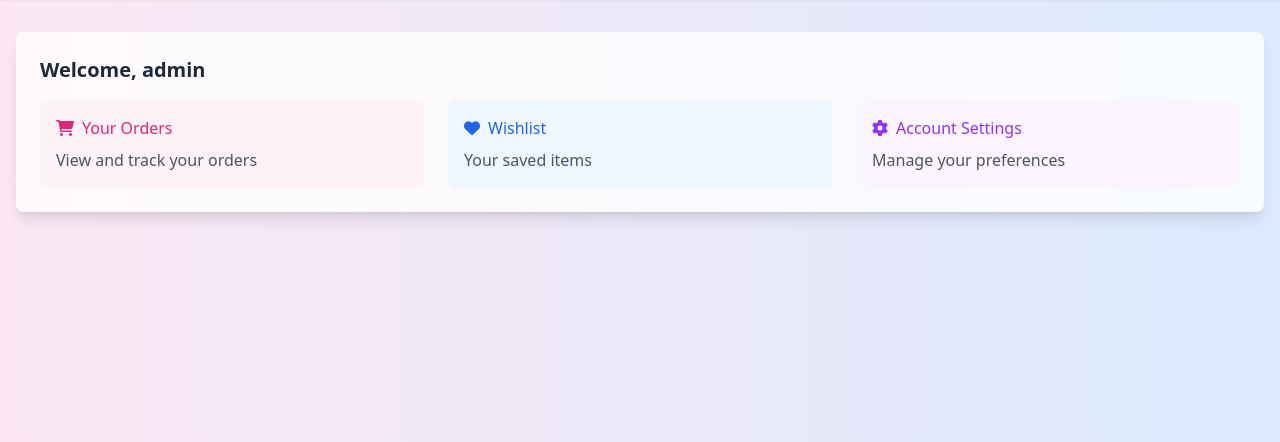
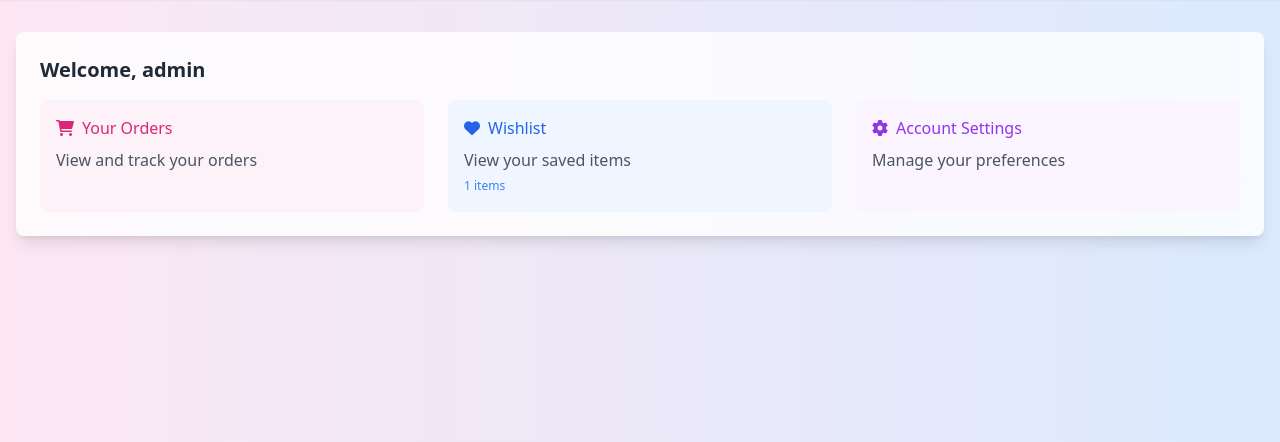
Before and after one commit to adinnnnn15/blackboxai-1743600371609, a PHP site: page /pages/user-dashboard.php in a window 1280 px wide. Shown: the part 72-514 px from the top of the page. Run offline with PHP 8.4, Linux system fonts and the light colour scheme; a user stored in the database is signed in; data comes from the database, SQL or seed files in the repository; tables that the repository leaves empty hold one stand-in row (values such as "Sample post"); some libraries are stand-ins or nearby versions.

Commit message:
Add pages/user-dashboard.php 1743603275130

```diff
--- a/pages/user-dashboard.php
+++ b/pages/user-dashboard.php
@@ -44,10 +44,17 @@ $user_data = mysqli_fetch_assoc($user);
                     <h3 class="font-medium text-pink-600 mb-2"><i class="fas fa-shopping-cart mr-2"></i>Your Orders</h3>
                     <p class="text-gray-600">View and track your orders</p>
                 </div>
-                <div class="bg-blue-50 p-4 rounded-lg">
+                <a href="wishlist.php" class="bg-blue-50 p-4 rounded-lg hover:bg-blue-100 transition">
                     <h3 class="font-medium text-blue-600 mb-2"><i class="fas fa-heart mr-2"></i>Wishlist</h3>
-                    <p class="text-gray-600">Your saved items</p>
-                </div>
+                    <p class="text-gray-600">View your saved items</p>
+                    <?php
+                    $count = 0;
+                    $result = mysqli_query($conn, "SELECT COUNT(*) as count FROM wishlists WHERE user_id = $user_id");
+                    $row = mysqli_fetch_assoc($result);
+                    $count = $row['count'];
+                    ?>
+                    <span class="text-xs text-blue-500"><?= $count ?> items</span>
+                </a>
                 <div class="bg-purple-50 p-4 rounded-lg">
                     <h3 class="font-medium text-purple-600 mb-2"><i class="fas fa-cog mr-2"></i>Account Settings</h3>
                     <p class="text-gray-600">Manage your preferences</p>
```
